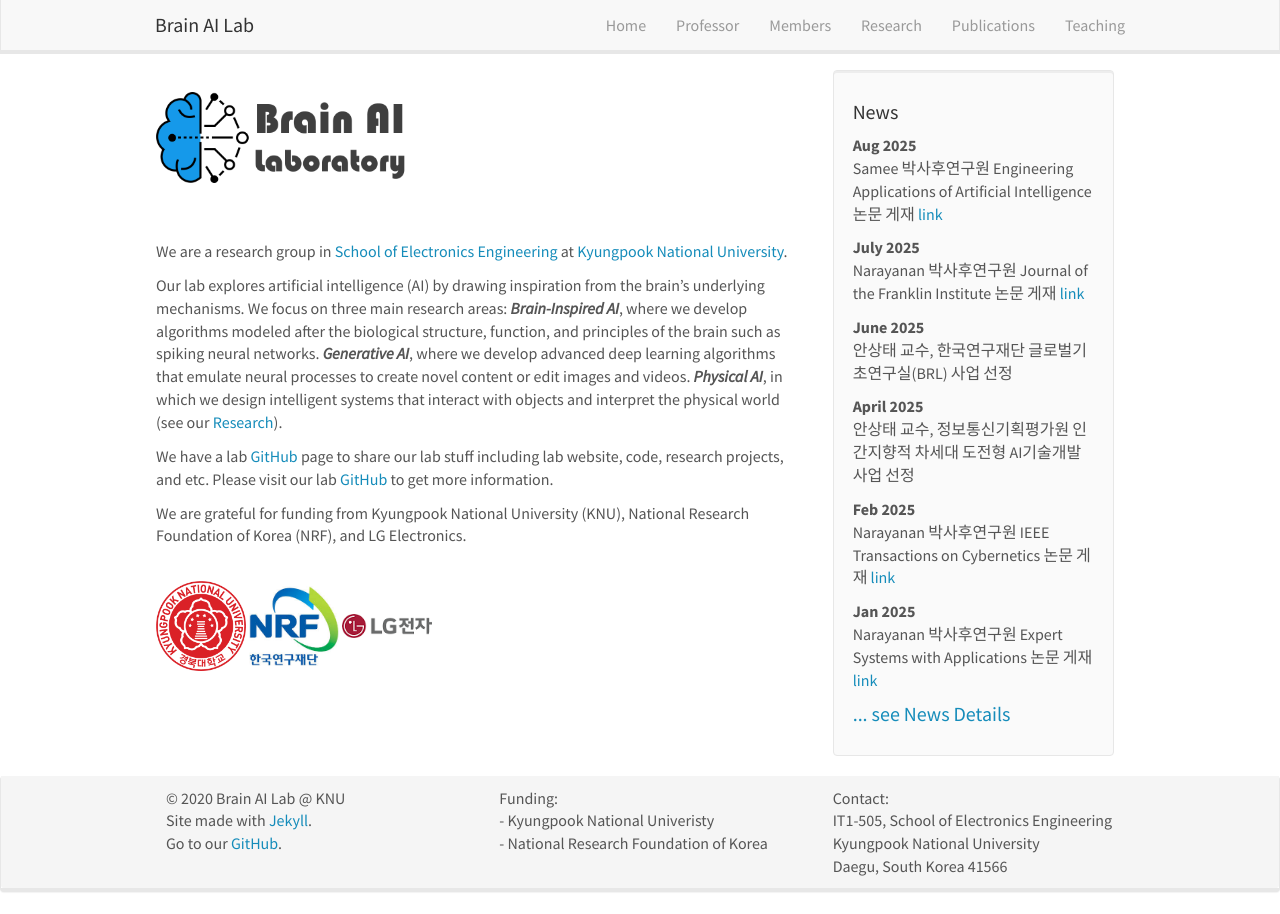
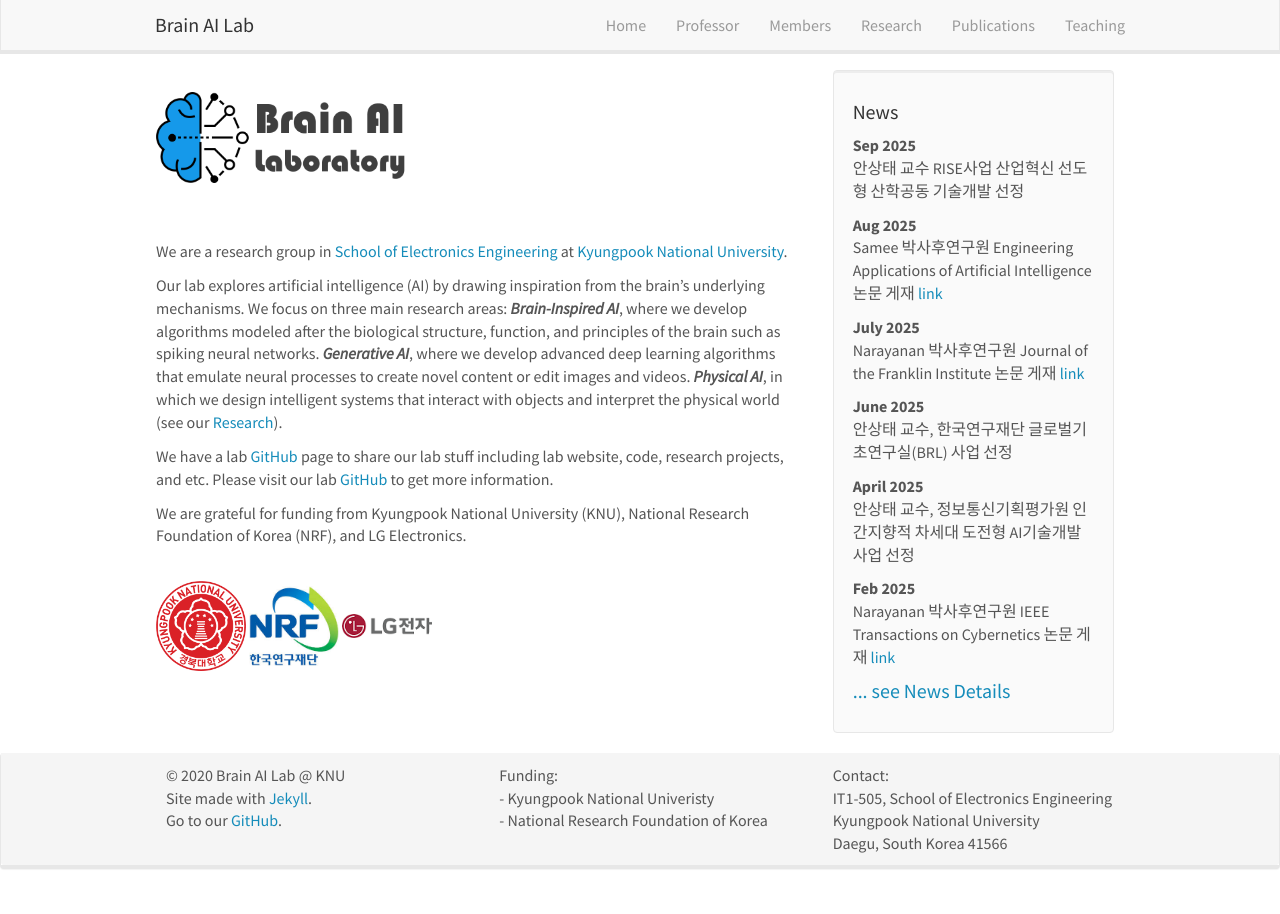
Before and after one commit to KNU-BrainAI/knu-brainai.github.io, a Jekyll site: the page built from _pages/home.md, in a window 1280 px wide. Built offline with Jekyll 4.4.1, drawn with Linux system fonts in a browser that asks for light colours; nearby versions of some CDN libraries.

Commit message:
Update news.yml

```diff
--- a/_data/news.yml
+++ b/_data/news.yml
@@ -1,3 +1,7 @@
+- date: Sep 2025
+  headline: "안상태 교수 RISE사업 산업혁신 선도형 산학공동 기술개발 선정"
+  details: "과제명: K-뷰티 소비자 맞춤 AI 메이크업 변환 스마트 미러 솔루션 개발"
+
 - date: Aug 2025
   headline: "Samee 박사후연구원 Engineering Applications of Artificial Intelligence 논문 게재 <a href='https://www.sciencedirect.com/science/article/abs/pii/S0952197625018469'>link</a>"
   details: "Title: Multimodal feature fusion for human activity recognition using human centric temporal transformer"
```
